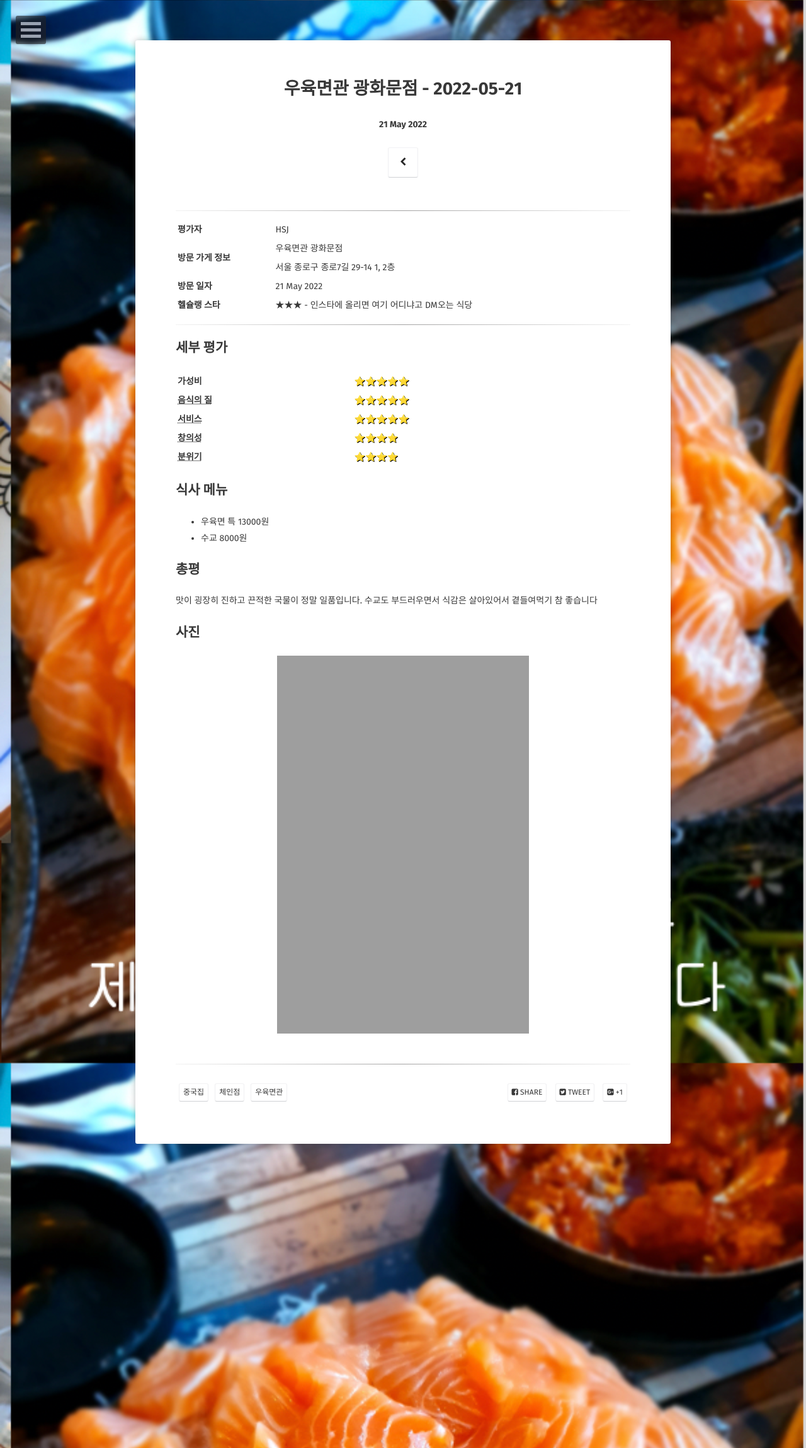
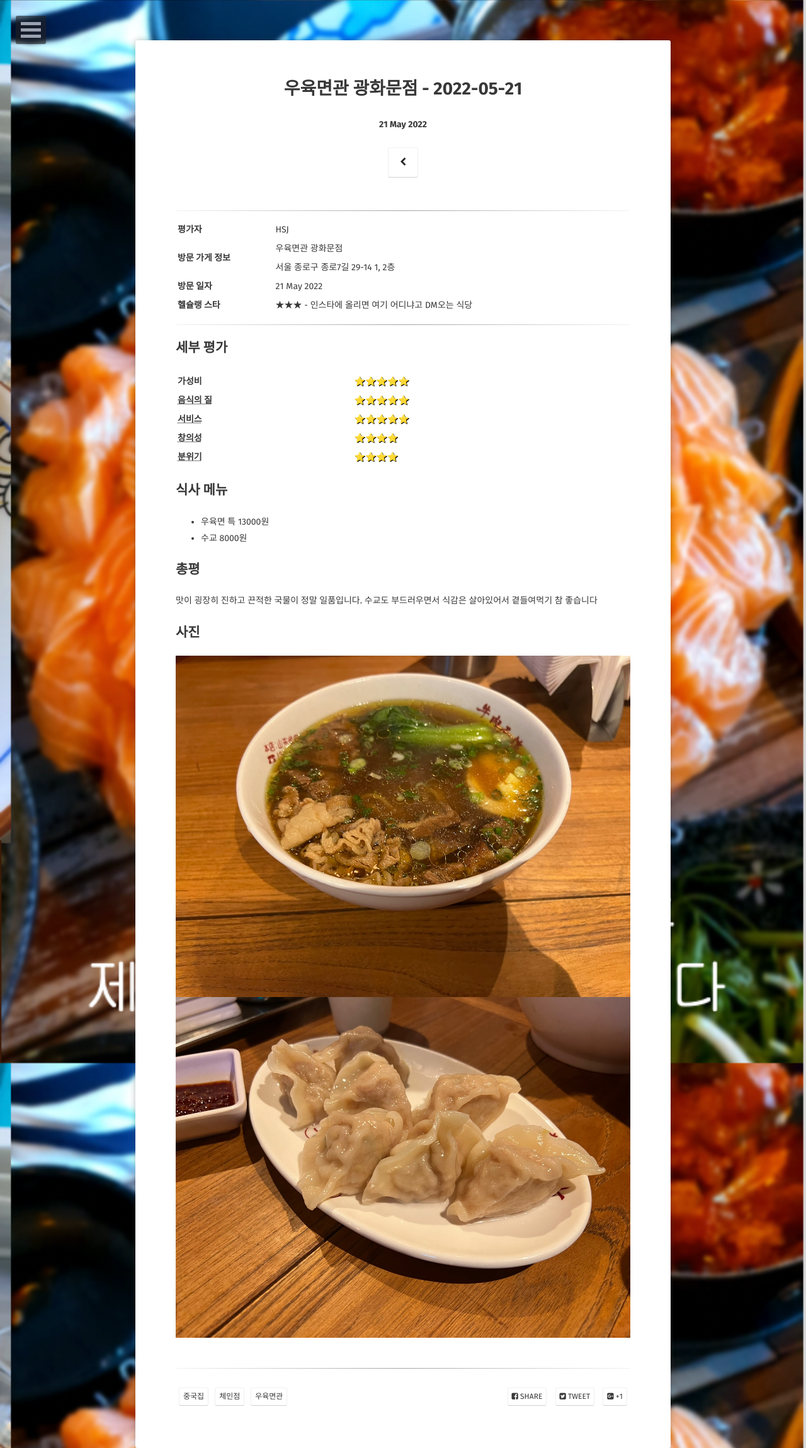
Before and after one commit to CPHELL/cphell.github.io, a Jekyll site: the page built from _posts/hoogi/2022-05-21-uyukmyungwan.md, in a window 1280 px wide. Shown: the whole page at 63% size. Built offline with Jekyll 4.4.1, drawn with Linux system fonts in a browser that asks for light colours; some web fonts are replaced; comment, search, counter and statistics services are not loaded.

Commit message:
change image link

```diff
--- a/_posts/hoogi/2022-05-21-uyukmyungwan.md
+++ b/_posts/hoogi/2022-05-21-uyukmyungwan.md
@@ -25,5 +25,5 @@ tags: [중국집, 체인점, 우육면관]
 
 ## 사진
 
-![]('/img/20220521uyuk01.jpeg')
-![]('/img/20220521uyuk02.jpeg')
+![](/img/20220521uyuk01.jpeg)
+![](/img/20220521uyuk02.jpeg)
```
Also changed, not shown: _posts/hoogi/2021-06-06-realpasta.md (+1 -1 lines), _posts/hoogi/2022-06-12-orenoramen.md (+1 -1 lines), _posts/hoogi/2022-06-12-orenoramen2.md (+1 -1 lines).
